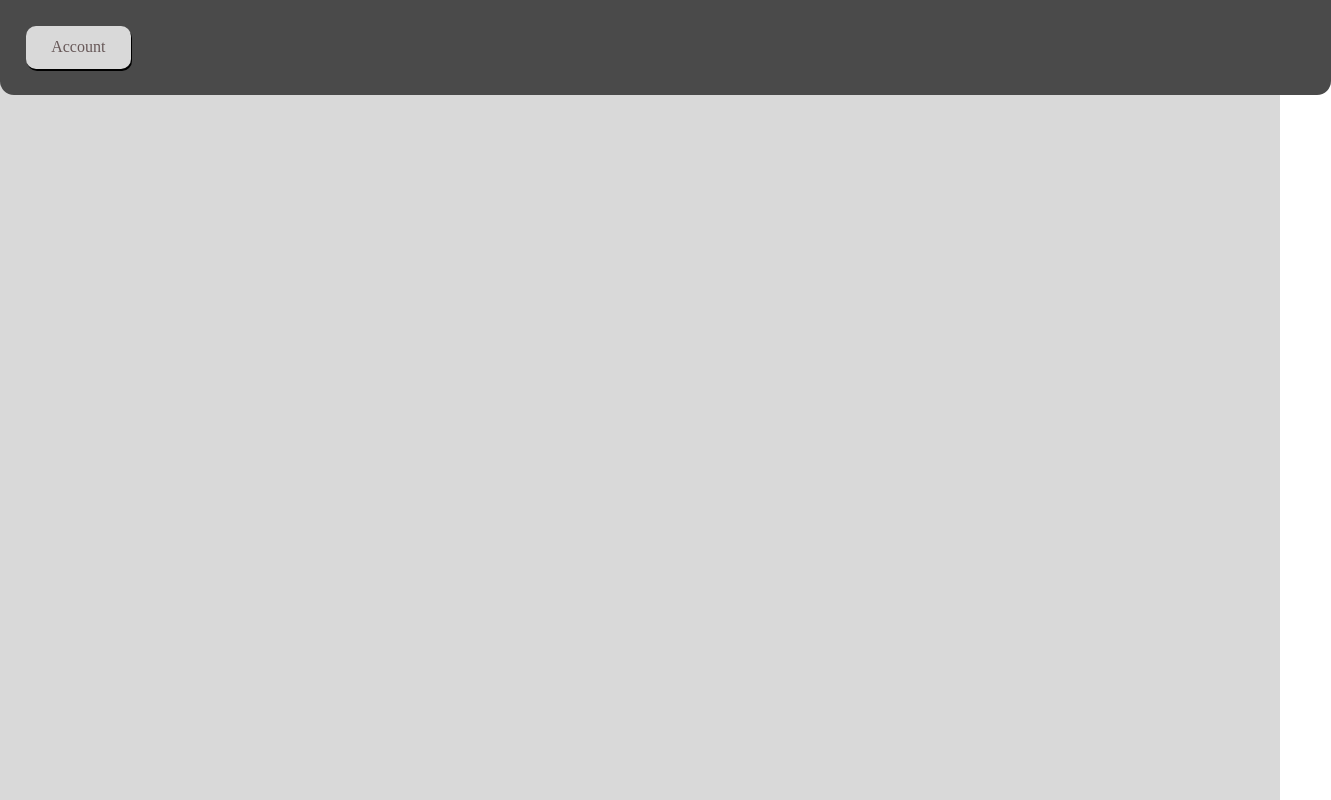
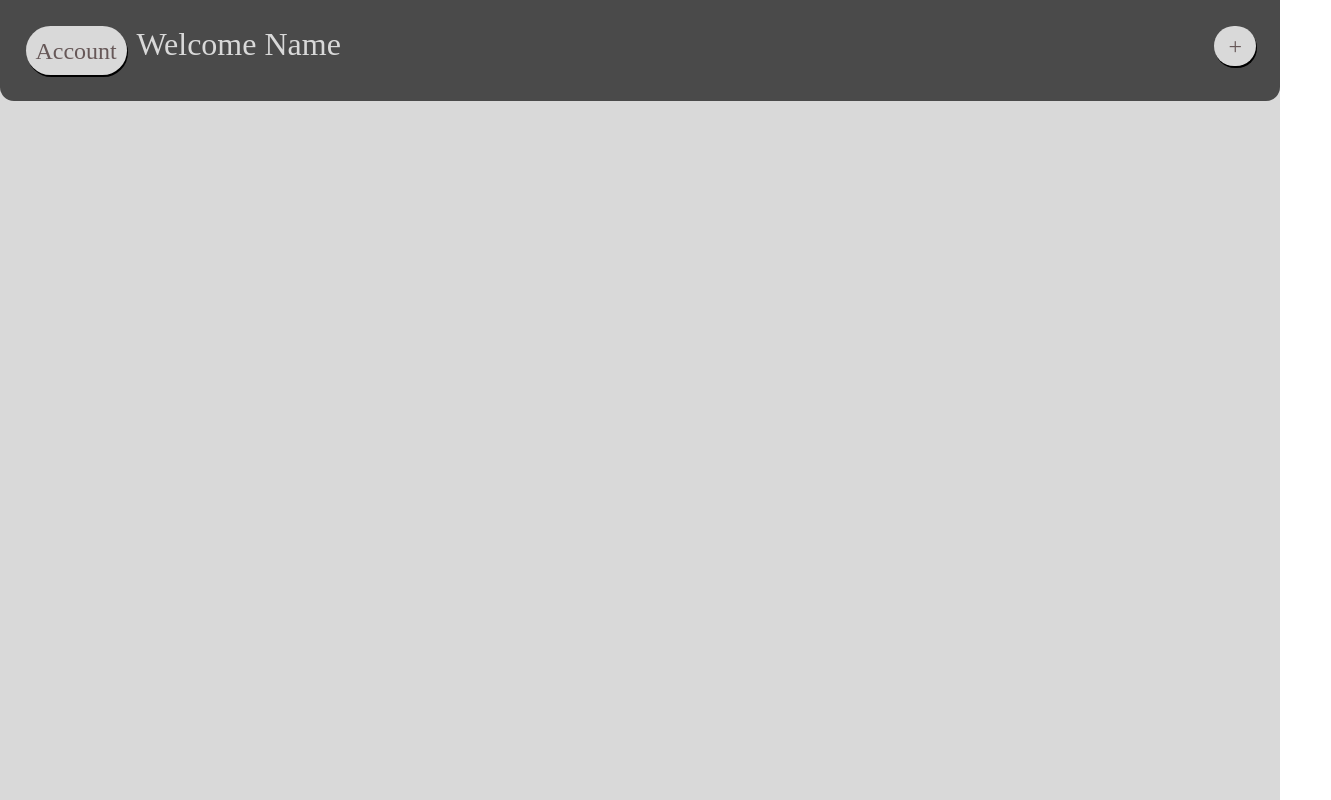
Before and after one commit to calebvweich/Full-Stack_To-Do_App, a React (Create React App) app in the folder task-site/: page / in a window 1280 px wide. Shown: the whole page, 1331 px wide, since content can reach past the window. Built offline with nearby package versions, Linux system fonts and the light colour scheme.

Commit message:
Adjusted button styles to fit all cases

```diff
--- a/task-site/src/App.css
+++ b/task-site/src/App.css
@@ -1,11 +1,23 @@
-.App {
+.app {
   background: #D9D9D9;
   min-width: 100vw;
   min-height: 100vh;
+  font-family: 'Roboto Serif';
 }
-.App-header {
-  width: 100%;
+.appHeader {
+  width: 96%;
   padding: 2%;
   background: #4A4A4A;
   border-radius: 0px 0px 14px 14px;
+  display: flex;
+  justify-content: space-between;
 }
+.account {
+  width: 40%;
+  display: flex;
+  gap: 2%;
+}
+.headerText {
+  font-size: 32px;
+  color: #D9D9D9;
+}
--- a/task-site/src/App.js
+++ b/task-site/src/App.js
@@ -3,9 +3,15 @@ import Button from './Components/Button/Button';
 
 function App() {
   return (
-    <div className="App">
-      <header className="App-header">
-        <Button content={"Account"}/>
+    <div className="app">
+      <header className="appHeader">
+        <div className="account">
+          <Button content={"Account"}/>
+          <div className="headerText">Welcome Name</div>
+        </div>
+        <div className="newTask">
+          <Button content={"+"} />
+        </div>
       </header>
     </div>
   );
--- a/task-site/src/Components/Button/Button.css
+++ b/task-site/src/Components/Button/Button.css
@@ -2,9 +2,10 @@
   background-color: #D9D9D9;
   width: fit-content;
   padding: 1% 2%;
-    border-radius: 10px;
+  border-radius: 25px;
   box-shadow: 1px 2px black;
-
+  min-height: 40px;
+  min-width: 40px;
 }
 .buttonContainer:hover {
   cursor: pointer;
@@ -14,8 +15,9 @@
 }
 
 .buttonText {
-    font-family: 'Roboto Serif';
-    font-size: 16px;
-    display: flex;
+  font-size: 24px;
   color: #675858;
+  align-items: center;
+  text-align: center;
+  line-height: 40px;
 }
```
Also changed, not shown: task-site/src/Components/Button/Button.js (+5 -5 lines). Lines whose indentation alone changed are shown as unchanged.
